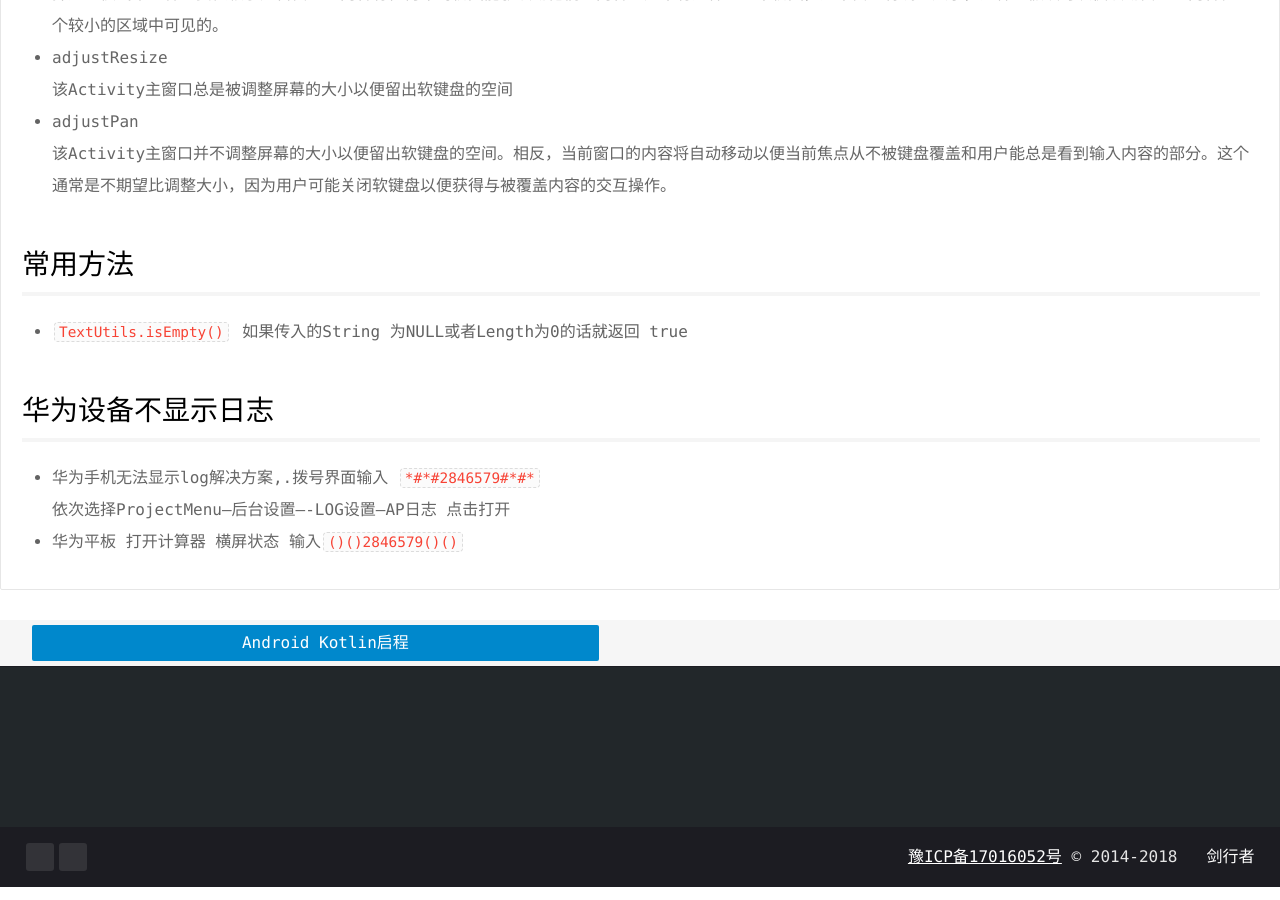
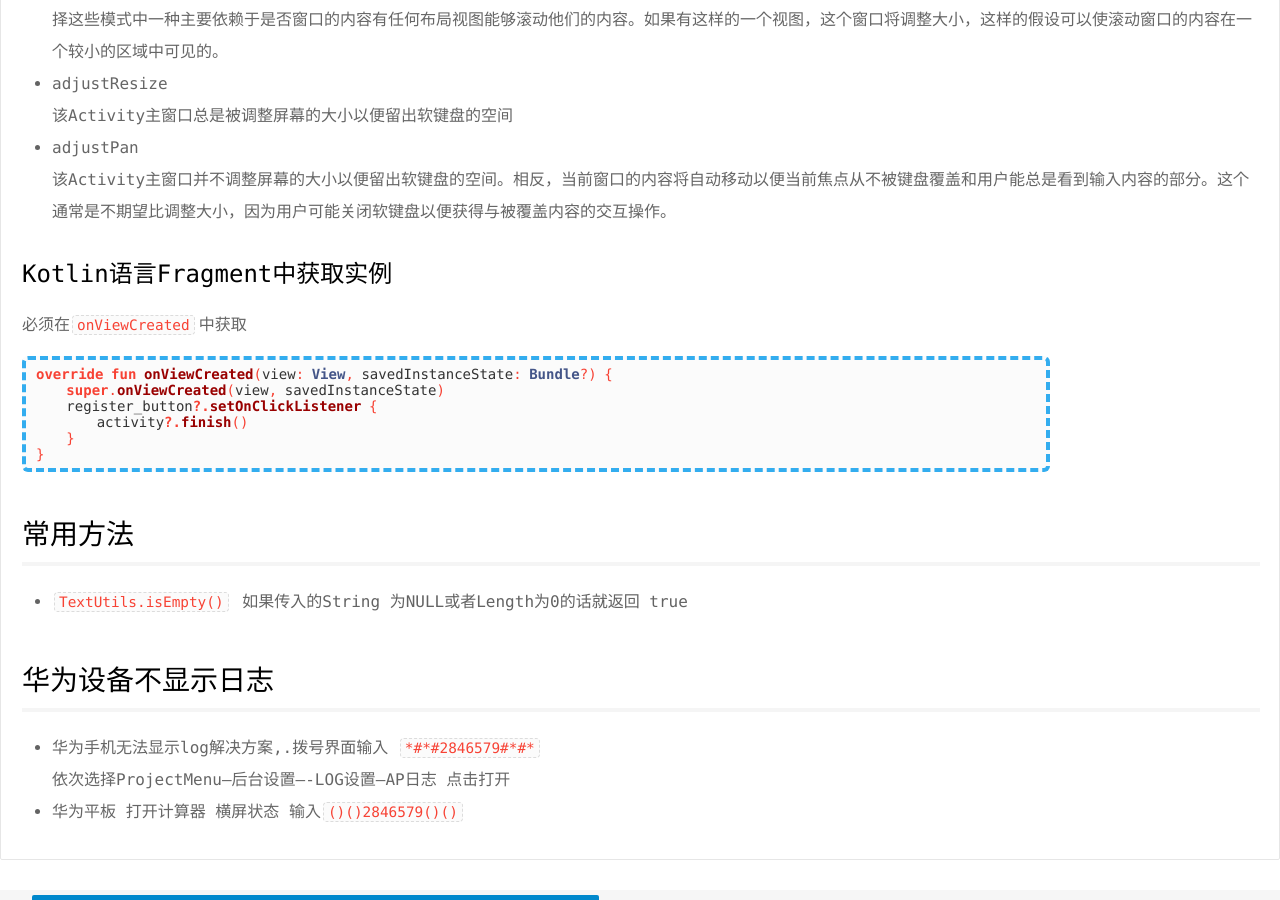
Before and after one commit to psvmc/myblog_jekyll, a Jekyll site: the page built from _posts/2018-03-20-android-tips.md, in a window 1280 px wide and 900 px high, scrolled down 4450 px. Built offline with Jekyll 4.4.1, drawn with Linux system fonts in a browser that asks for light colours; comment, search, counter and statistics services are not loaded; some of the changed text lies outside the part shown.

Commit message:
文章更新

````diff
--- a/_posts/2018-03-20-android-tips.md
+++ b/_posts/2018-03-20-android-tips.md
@@ -228,6 +228,21 @@ activity android:windowSoftInputMode = "stateAlwaysHidden | adjustPan"
   该Activity主窗口并不调整屏幕的大小以便留出软键盘的空间。相反，当前窗口的内容将自动移动以便当前焦点从不被键盘覆盖和用户能总是看到输入内容的部分。这个通常是不期望比调整大小，因为用户可能关闭软键盘以便获得与被覆盖内容的交互操作。
 
 
+### Kotlin语言Fragment中获取实例
+
+必须在`onViewCreated`中获取
+
+```kotlin
+override fun onViewCreated(view: View, savedInstanceState: Bundle?) {
+    super.onViewCreated(view, savedInstanceState)
+    register_button?.setOnClickListener {
+        activity?.finish()
+    }
+}
+```
+
+
+
 
 ## 常用方法
 
````
